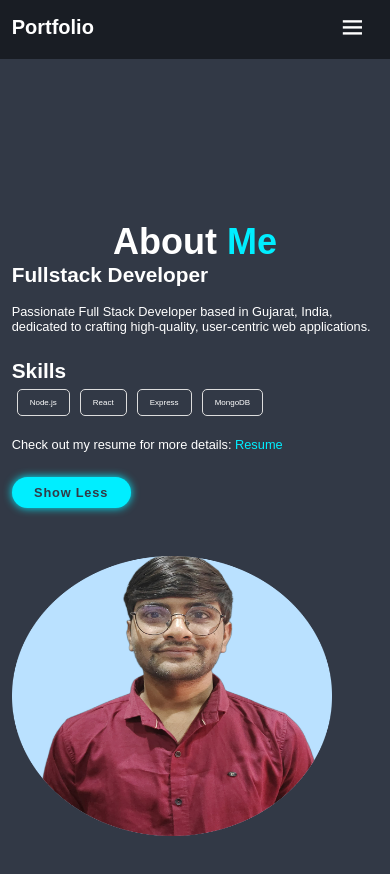
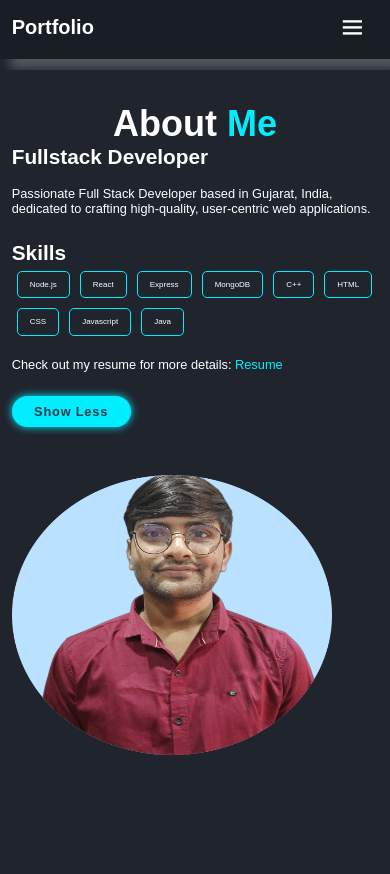
Before and after one commit to Shailesh93602/myportfolio, a React (Create React App) app: page /about in a window 390 px wide. Both pictures are taken after a click on the button "Read More". Shown: the top 874 px of the page. After the commit the page ends 844 px from the top, so only its background shows below. Built offline with nearby package versions, Linux system fonts and the light colour scheme.

Commit message:
Added skills section and resume link in about page

```diff
--- a/public/style.css
+++ b/public/style.css
@@ -13,10 +13,6 @@
     --second-bg-color: #323946;
     --text-color: white;
     --main-color: #0ef;
-    /* --bg-color: white;
-    --text-color: black;
-    --main-color: #c62828;
-    --second-bg-color: white; */
   }
 
   html{
@@ -31,7 +27,7 @@
   }
 
   section{
-    min-height: 100vh;
+    min-height: 90vh;
     min-width: 100vw;
     padding: 0 9% 2rem;
   }
@@ -51,15 +47,11 @@
     display: flex;
     justify-content: space-between;
     align-items: center;
-    z-index: 100;
     background-color: #191e24f5;
-    display: flex;
-    justify-content: space-between;
-    align-items: center;
     gap: 50px;
-    padding: 2rem 9%;
     box-shadow: 10px 10px 10px rgba(128, 128, 128, 0.548);
     color: white;
+    z-index: 100;
   }
 
   .header.sticky{
@@ -118,7 +110,9 @@
   .home{
     display: flex;
     justify-content: center;
-    /* align-items: center; */
+    background-color: var(--second-bg-color);
+    /* box-shadow: 10px -10px 10px rgba(128, 128, 128, 0.548); */
+    margin-top: 11px;
   }
 
   .home-img img{
@@ -147,7 +141,6 @@
   .home-content h3:nth-of-type(2){
     margin-bottom: 2rem;
   }
-
   span{
     color: var(--main-color);
   }
@@ -206,9 +199,9 @@
   .about{
     display: flex;
     justify-content: center;
-    /* align-items: center; */
     gap: 2rem;
     background: var(--second-bg-color);
+    margin-top: 11px;
   }
 
   .about-img img{
@@ -278,6 +271,7 @@
 
   .portfolio{
     background: var(--second-bg-color);
+    margin-top: 11px;
   }
 
   .portfolio h2{
@@ -415,9 +409,38 @@
   .footer-iconTop a:hover{
     box-shadow: 0 0 1rem var(--main-color);
   }
+
   .footer-iconTop a i{
     font-size: 2.4rem;
     color: var(--second-bg-color);
+  }
+
+  .skills-section {
+    margin-top: 15px;
+  }
+
+  .skills-list {
+    list-style: none;
+    padding: 0;
+    display: flex;
+    flex-wrap: wrap;
+  }
+
+  .skills-list li {
+    border: 1px solid var(--main-color);
+    border-radius: 5px;
+    padding: 8px 12px;
+    margin: 5px;
+  }
+
+  .resume-link {
+    color: var(--main-color);
+    text-decoration: none;
+    cursor: pointer;
+  }
+
+  .resume-link:hover {
+    text-decoration: underline;
   }
 
   @media (max-width: 1200px){
@@ -448,6 +471,13 @@
   }
 
   @media (max-width: 768px){
+    section {
+      min-height: auto;
+    }
+
+    .about {
+      background-color: var(--bg-color);
+    }
 
     .header {
       flex-direction: column;
@@ -457,6 +487,10 @@
 
     .logo {
       margin-bottom: 1rem;
+    }
+
+    .about.extra-padding {
+      padding-top: 4rem;
     }
 
     .navbar{
@@ -475,12 +509,15 @@
         width: 100vw;
         padding-left: 2rem;
     }
+
     .navbar.active{
       display: flex;
     }
+
     .navbar .links{
       margin: 1.5rem 0;
     }
+
     #menu-icon{
       display: block;
       /* margin-left: auto; */
@@ -488,32 +525,41 @@
       margin-top: -33px;
       padding-top: 0px;
     }
+
     .home{
       flex-direction: column;
     }
+
     .home-content h3{
         font-size: 2.6rem;
     }
+
     .home-content h1{
         font-size: 5rem;
     }
+
     .home-img img{
         width: 40rem;
         margin-top: 4rem;
     }
+
     .about{
         flex-direction: column-reverse;
     }
+
     .about img{
         width: 40rem;
         margin-top: 4rem;
     }
+
     .services h2{
         margin-bottom: 3rem;
     }
+
     .portfolio h2{
         margin-bottom: 3rem;
     }
+
     .portfolio-container{
         grid-template-columns: repeat(2, 1fr);
     }
@@ -529,6 +575,7 @@
     html{
         font-size: 50%;
     }
+
     .contact form .input-box input{
         width: 100vw;
     }
@@ -538,42 +585,17 @@
     .home-img img{
         width: 90vw;
     }
+
     .about-img img{
         width: 90vw;
     }
+
     .footer{
         flex-direction: column-reverse;
     }
+
     .footer p{
         text-align: center;
         margin-top: 2rem;
     }
   }
-
-
-.skills-section {
-  margin-top: 15px;
-}
-
-.skills-list {
-  list-style: none;
-  padding: 0;
-  display: flex;
-  flex-wrap: wrap;
-}
-
-.skills-list li {
-  border: 1px solid #ddd;
-  border-radius: 5px;
-  padding: 8px 12px;
-  margin: 5px;
-}
-
-.resume-link {
-  color: var(--main-color);
-  text-decoration: none;
-}
-
-.resume-link:hover {
-  text-decoration: underline;
-}
--- a/src/components/About.jsx
+++ b/src/components/About.jsx
@@ -25,7 +25,6 @@ const About = () => {
                 Passionate Full Stack Developer based in Gujarat, India,
                 dedicated to crafting high-quality, user-centric web applications.
               </p>
-              {/* Skills section */}
               <div className="skills-section">
                 <h3>Skills</h3>
                 <ul className="skills-list">
@@ -33,10 +32,13 @@ const About = () => {
                   <li>React</li>
                   <li>Express</li>
                   <li>MongoDB</li>
-                  {/* Add more skills as needed */}
+                  <li>C++</li>
+                  <li>HTML</li>
+                  <li>CSS</li>
+                  <li>Javascript</li>
+                  <li>Java</li>
                 </ul>
               </div>
-              {/* Resume link */}
               <p>
                 Check out my resume for more details:
                 {" "}
--- a/src/components/Contact.jsx
+++ b/src/components/Contact.jsx
@@ -56,7 +56,7 @@ const Contact = () => {
 
   return (
     <section className="contact padding" id="contact">
-      <h2 className="heading">Contact Me!</h2>
+      <h2 className="heading">Contact <span>Me!</span></h2>
       <form id="contact-form" onSubmit={handleSubmit}>
         <div className="input-box">
           <input
```
